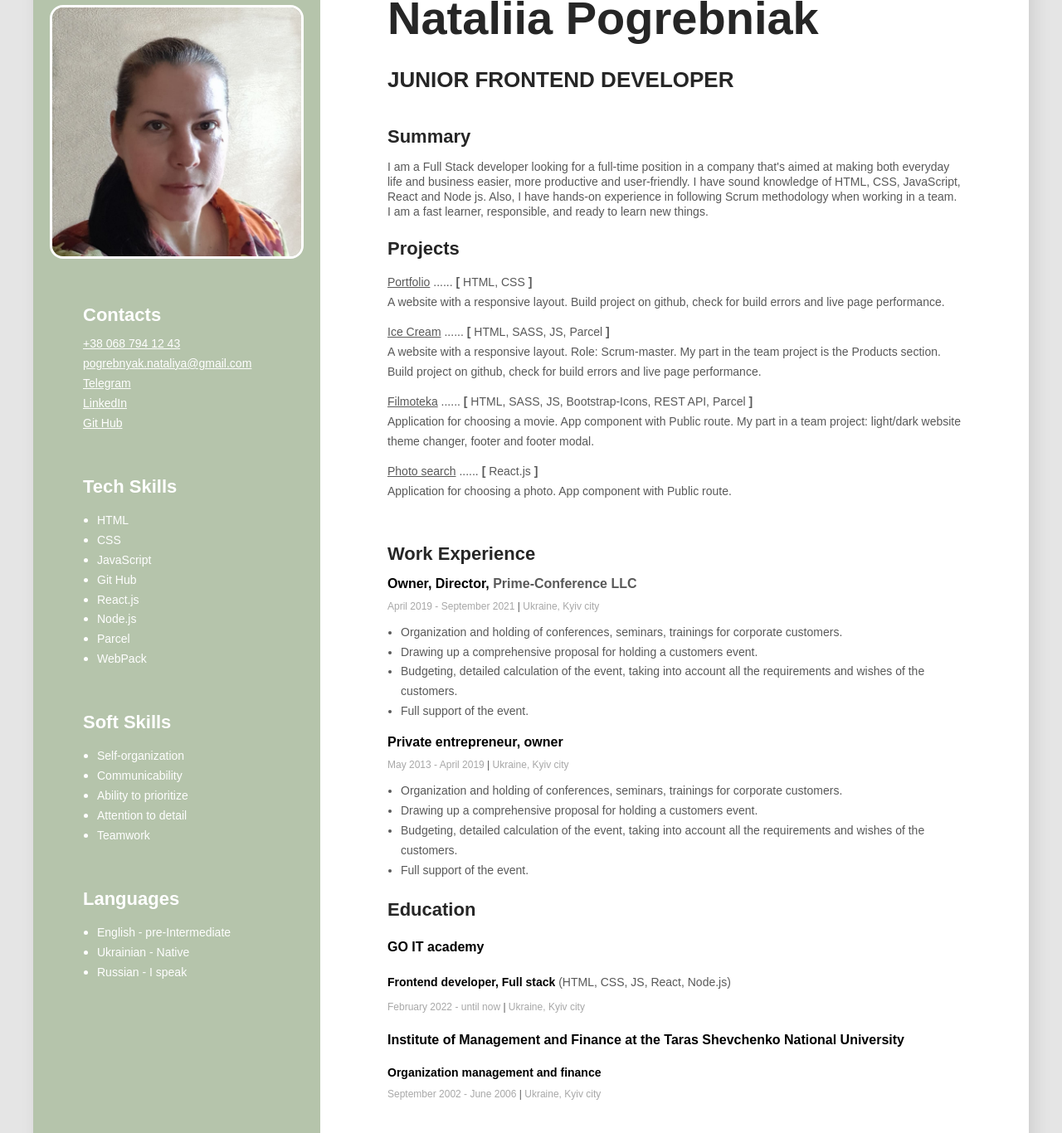
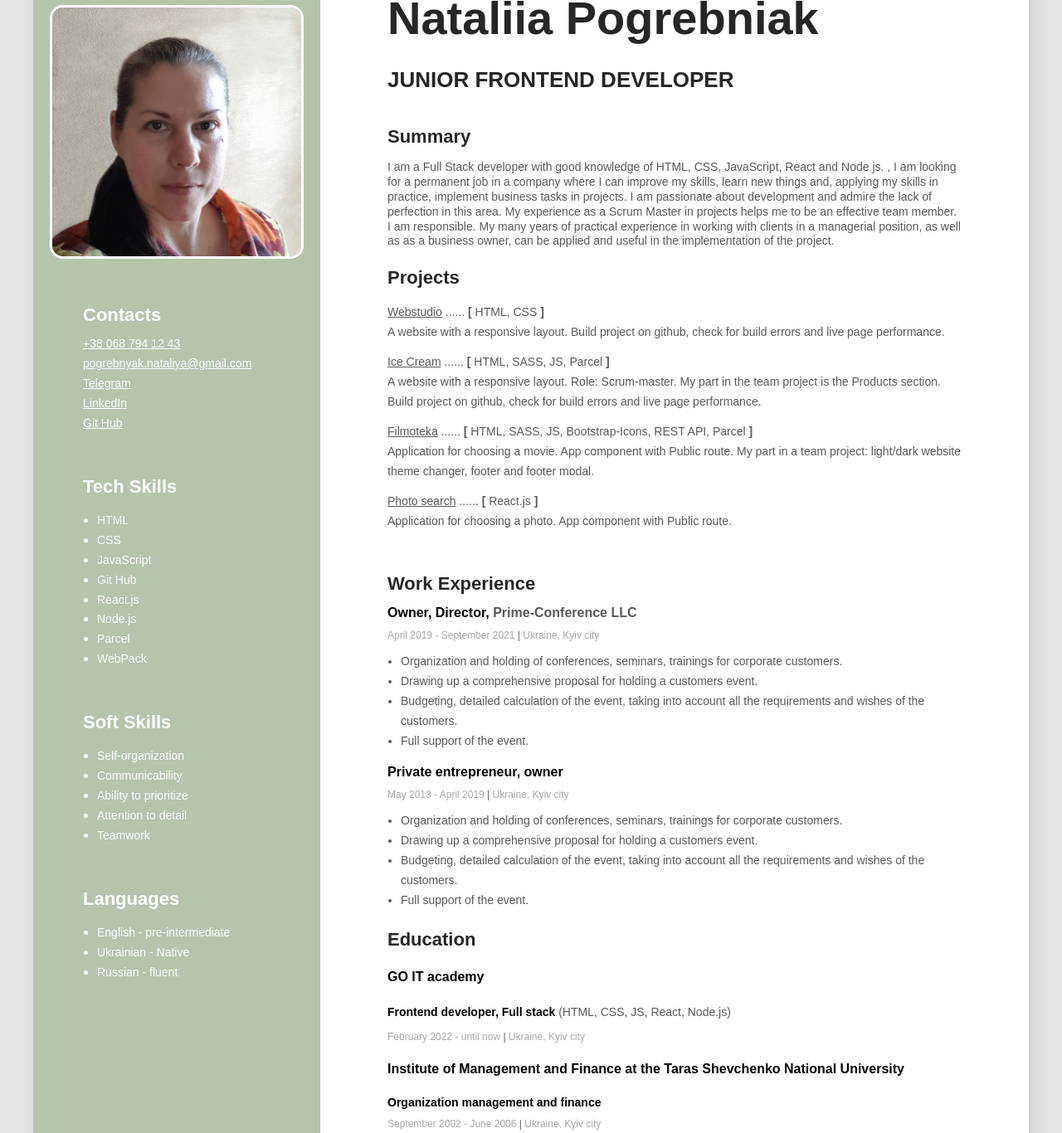
Before and after one commit to PNataliya/CV, a plain HTML site: page index.html in a window 1280 px wide. Shown: the part 62-1428 px from the top of the page at 83% size. Drawn offline with Linux system fonts and the light colour scheme.

Commit message:
change summery

```diff
--- a/index.html
+++ b/index.html
@@ -41,12 +41,16 @@
         <div class="my-projects-section">
           <h3 class="main-content-title">Summary</h3>
           <p class="summary">
-            I am a Full Stack developer looking for a full-time position in a
-            company that's aimed at making both everyday life and business
-            easier, more productive and user-friendly. I have sound knowledge of
-            HTML, CSS, JavaScript, React and Node js. Also, I have hands-on
-            experience in following Scrum methodology when working in a team. I
-            am a fast learner, responsible, and ready to learn new things.
+            I am a Full Stack developer with good knowledge of HTML, CSS,
+            JavaScript, React and Node js. , I am looking for a permanent job in
+            a company where I can improve my skills, learn new things and,
+            applying my skills in practice, implement business tasks in
+            projects. I am passionate about development and admire the lack of
+            perfection in this area. My experience as a Scrum Master in projects
+            helps me to be an effective team member. I am responsible. My many
+            years of practical experience in working with clients in a
+            managerial position, as well as as a business owner, can be applied
+            and useful in the implementation of the project.
           </p>
           <h3 class="main-content-title">Projects</h3>
 
@@ -56,7 +60,7 @@
                 <a
                   href="https://pnataliya.github.io/goit-markup-hw-08/ "
                   class="my-projects-link"
-                  >Portfolio</a
+                  >Webstudio</a
                 >
                 ......
                 <span class="my-projects-bracket">[</span> HTML, CSS
@@ -335,13 +339,13 @@
             <h3 class="languages-title">Languages</h3>
             <ul class="languages-list">
               <li class="languages-item">
-                <span class="languages-text">English - pre-Intermediate</span>
+                <span class="languages-text">English - pre-intermediate</span>
               </li>
               <li class="languages-item">
                 <span class="languages-text">Ukrainian - Native</span>
               </li>
               <li class="languages-item">
-                <span class="languages-text">Russian - I speak</span>
+                <span class="languages-text">Russian - fluent</span>
               </li>
             </ul>
           </div>
```
